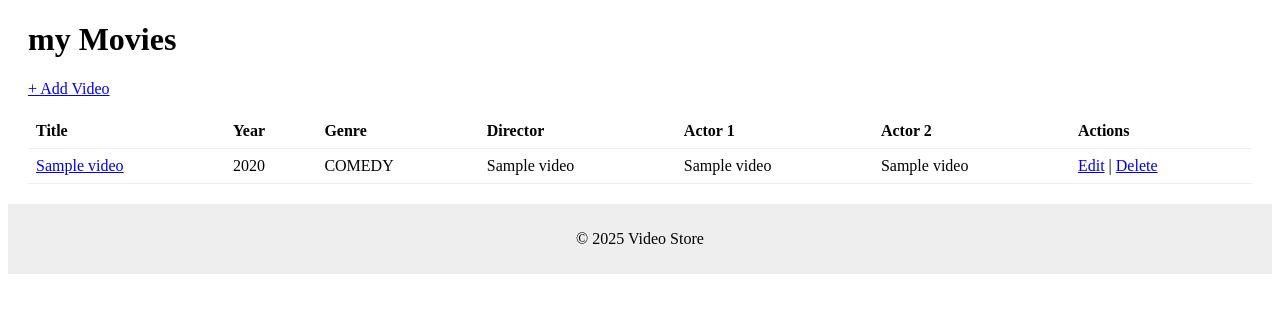
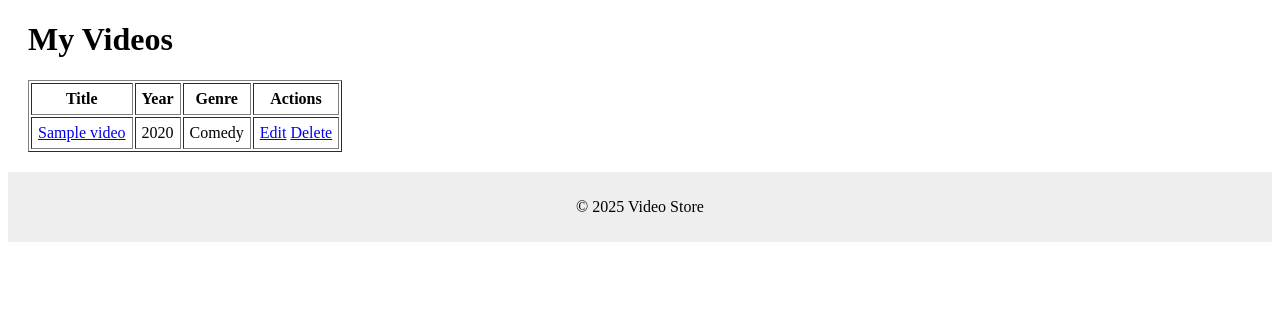
Before and after one commit to AJaroush/430jenkins, a Django app: template templates/inventory/video_list.html in a window 1280 px wide. Shown: the part 105-418 px from the top of the page. Run offline with Django 5.2, Linux system fonts and the light colour scheme; the template is opened without the code that fills it: values that come from a table or form of the project are taken from there, others are empty; tables that the repository leaves empty hold one stand-in row (values such as "Sample post").

Commit message:
Update video_list.html

```diff
--- a/templates/inventory/video_list.html
+++ b/templates/inventory/video_list.html
@@ -1,66 +1,22 @@
 {% extends "base.html" %}
-
 {% block content %}
-  <h1>my Movies</h1>
-
-  <p style="margin: 0.5rem 0 1rem;">
-    <a class="btn" href="{% url 'video_create' %}">+ Add Video</a>
-  </p>
-
-  <style>
-    .tbl { width:100%; border-collapse:collapse; }
-    .tbl th, .tbl td { text-align:left; padding:8px; border-bottom:1px solid #eee; }
-    .muted { color:#888; }
-    .placeholder { opacity:.85; }
-  </style>
-
-  <table class="tbl">
-    <thead>
+<h1>My Videos</h1>
+<table border="1" cellpadding="6">
   <tr>
-        <th>Title</th>
-        <th>Year</th>
-        <th>Genre</th>
-        <th>Director</th>
-        <th>Actor 1</th>
-        <th>Actor 2</th>
-        <th>Actions</th>
+    <th>Title</th><th>Year</th><th>Genre</th><th>Actions</th>
   </tr>
-    </thead>
-    <tbody>
-
-      {# show real data only when ready #}
-      {% if not pending_migrations %}
-        {% for video in videos %}
+  {% for v in videos %}
   <tr>
-            <td><a href="{% url 'video_detail' video.pk %}">{{ video.movie_title|default:"—" }}</a></td>
-            <td>{{ video.release_year|default:"—" }}</td>
-            <td>{{ video.movie_genre|default:"—" }}</td>
-            <td>{{ video.director_name|default:"—" }}</td>
-            <td>{{ video.actor1_name|default:"—" }}</td>
-            <td>{{ video.actor2_name|default:"—" }}</td>
+    <td><a href="{% url 'video_detail' v.pk %}">{{ v.movie_title }}</a></td>
+    <td>{{ v.release_year }}</td>
+    <td>{{ v.get_movie_genre_display }}</td>
     <td>
-              <a href="{% url 'video_update' video.pk %}">Edit</a> |
-              <a href="{% url 'video_delete' video.pk %}">Delete</a>
+      <a href="{% url 'video_update' v.pk %}">Edit</a>
+      <a href="{% url 'video_delete' v.pk %}">Delete</a>
     </td>
   </tr>
   {% empty %}
-          <tr>
-            <td colspan="7" class="muted">No videos yet. <a href="{% url 'video_create' %}">Add one</a>.</td>
-          </tr>
+  <tr><td colspan="4">No videos yet.</td></tr>
   {% endfor %}
-      {% else %}
-        {# single placeholder row #}
-        <tr class="placeholder">
-          <td>Sample Movie</td>
-          <td>2012</td>
-          <td>Action</td>
-          <td>Alex Director</td>
-          <td>Jamie Star</td>
-          <td>Casey Co-Star</td>
-          <td><span class="muted">Edit</span> | <span class="muted">Delete</span></td>
-        </tr>
-      {% endif %}
-
-    </tbody>
 </table>
 {% endblock %}
```
Lines whose indentation alone changed are shown as unchanged.
